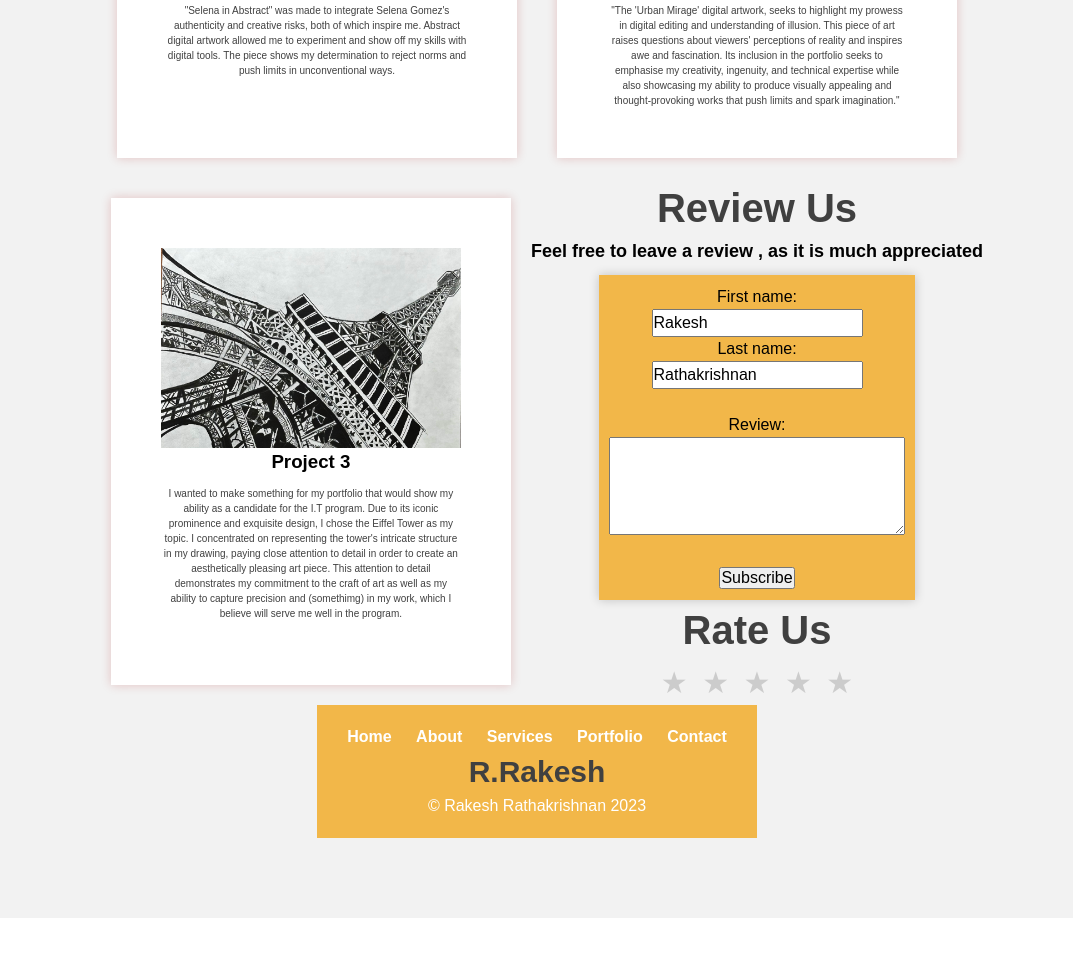
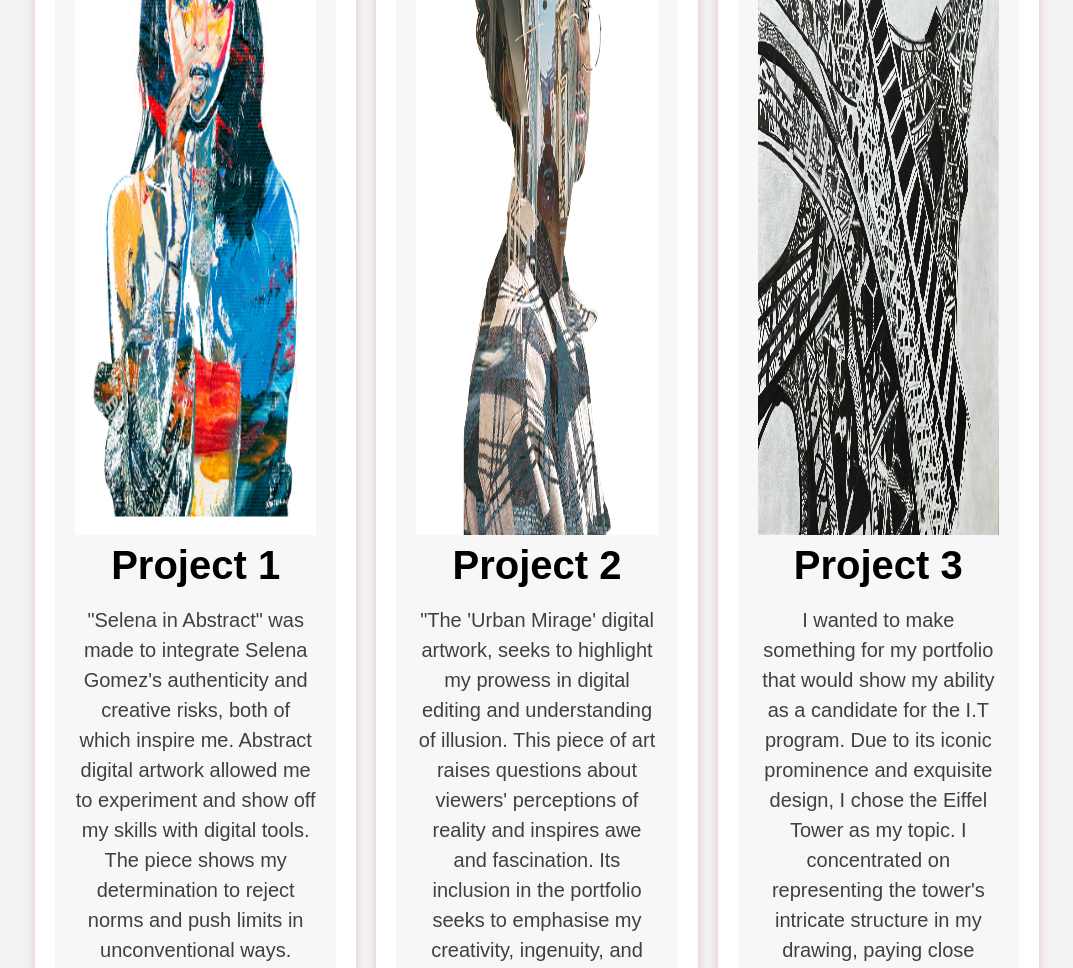
Before and after one commit to irm1005-itec1005-fall-2023/assignment-02-RRathakrishnan, a plain HTML site: page index.html in a window 1280 px wide. Shown: the part 1285-2253 px from the top of the page, without its empty margins (103-1176 px from the left). Before the commit the page ends 2203 px from the top, so only its background shows below. Drawn offline with Linux system fonts and the light colour scheme.

Commit message:
changed final

```diff
--- a/index.html
+++ b/index.html
@@ -32,7 +32,6 @@
       <a href="#">About</a>
       <a href="#">Services</a>
       <a href="#">Portfolio</a>
-      <a href="#">Contact</a>
      </nav>
   </header>
 
@@ -48,24 +47,18 @@
 
     </div>
   </section>
-
   <section class="portfolio">
     <h2>Portfolio</h2>
     <div class="portfolio-gallery">
-
       <div class="portfolio-item">
    <img src="./images/selena psd.png" alt="Portfolio Item 1">
           <h3>Project 1</h3>
           <p>"Selena in Abstract" was made to integrate Selena Gomez's authenticity and creative risks, both of which inspire me. Abstract digital artwork allowed me to experiment and show off my skills with digital tools. The piece shows my determination to reject norms and push limits in unconventional ways.</p>
-
       </div>
       <div class="portfolio-item">
    <img src="./images/Double Ilulison copy.jpg" alt="Portfolio Item 2">
           <h3>Project 2</h3>
           <P>"The 'Urban Mirage' digital artwork, seeks to highlight my prowess in digital editing and understanding of illusion. This piece of art raises questions about viewers' perceptions of reality and inspires awe and fascination. Its inclusion in the portfolio seeks to emphasise my creativity, ingenuity, and technical expertise while also showcasing my ability to produce visually appealing and thought-provoking works that push limits and spark imagination."</P>
-
-
-
 
       </div>
       <div class="portfolio-item">
@@ -73,6 +66,10 @@
           <h3>Project 3</h3>
           <p> I wanted to make something for my portfolio that would show my ability as a candidate for the I.T program. Due to its iconic prominence and exquisite design, I chose the Eiffel Tower as my topic. I concentrated on representing the tower's intricate structure in my drawing, paying close attention to detail in order to create an aesthetically pleasing art piece. This attention to detail demonstrates my commitment to the craft of art as well as my ability to capture precision and (somethimg) in my work, which I believe will serve me well in the program.</p>
       </div>
+    </div>
+  </section>
+
+
     <section class="review-section">
       <h2>Review Us</h2>
       <div class="contact-form">
@@ -86,6 +83,8 @@
           <textarea name="Review" id="review" cols="30" rows="4"></textarea><br><br>
           <input type="Submit" value="Subscribe">
         </form>
+      </section>
+
         <section class="rate-section">
           <h2>Rate Us</h2>
       </div>
@@ -113,12 +112,9 @@
         <li><a href="#">About</a></li>
         <li><a href="#">Services</a></li>
         <li><a href="#">Portfolio</a></li>
-        <li><a href="#">Contact</a></li>
+
       </ul>
     </nav>
-
-
-
     <a href="#" class="logo">R.Rakesh</a>
 
 <P>&#169; Rakesh Rathakrishnan 2023</P>
--- a/style.css
+++ b/style.css
@@ -91,12 +91,12 @@
 
 .portfolio {
   background: #F2F2F2;
-  padding: 80px 10%;
+  padding: 50px 10%;
   text-align: center;
 }
 
 .portfolio h2 {
-  font-size: 40px;
+  font-size: 60px;
   color: #404040;
 }
 
@@ -105,7 +105,10 @@
   justify-content: center;
   flex-wrap: wrap;
   margin-top: 40px;
+  flex-direction: row;
+  justify-content: space-between;
 }
+
 
 .portfolio-item {
   width: 400px;
@@ -113,30 +116,35 @@
   padding: 50px;
   background: #fff;
   box-shadow: 0 0 10px rgba(172, 11, 11, 0.2);
+  border: 20px solid #fff;
+  padding: 20px;
+  margin: 10px;
+  background-color: #f7f7f7;
+  border-radius: 5px;
+  flex: 2;
+  margin: 0 10px;
 }
 
 .portfolio-item img {
-  width: 100%;
-  max-height: 200px;
-  object-fit: cover;
+  max-width: 100%; /* Set the maximum width of the image to the width of its container */
+  height: auto; /* Maintain the aspect ratio of the image */
+  display: block; /* Remove any extra space below the image */
+  margin: 0 auto; /* Center the image horizontally in the box */
+  width: 50rem; /* Set a specific width for the images */
+  height: 50rem; /* Set a specific height for the images */
+  display: block; /* Remove any extra space below the image */
 }
 
 .portfolio-item p {
-  font-size: 10px;
+  font-size: 20px;
   margin-top: 10px;
   color: #404040;
 }
 
-.btn
- {
-  margin-top: 3rem;
-  background-color: green;
-  color: white;
-  padding:0.5rem 1rem;
-  border-radius: 1rem;
-  text-decoration: none;
- }
 
+.portfolio-item h3 {
+  font-size: 40px; /* Increase the font size to make the word "Project" bigger */
+}
 
 
 .rlogo {
@@ -160,13 +168,13 @@
 .contact-form form {
   max-width: 40rem;
   margin: 0 auto;
-  padding: 10px;
+  padding: 100px;
   background: #f2b749;
   box-shadow: 0 0 10px rgba(0, 0, 0, 0.2);
 }
 
 .contact-form h4 {
-  font-size: 18px;
+  font-size: 20px;
   margin-bottom: 10px;
 }
 
@@ -215,3 +223,21 @@ footer {
   text-decoration: none;
   font-weight: bold;
 }
+
+.review-section {
+  display: flex;
+  flex-direction: column;
+  justify-content: center;
+  align-items: center;
+  text-align: center;
+  padding: 20px;
+}
+
+.rate-section {
+  display: flex;
+  flex-direction: column;
+  justify-content: center;
+  align-items: center;
+  text-align: center;
+/
+}
```
Lines whose indentation alone changed are shown as unchanged.
